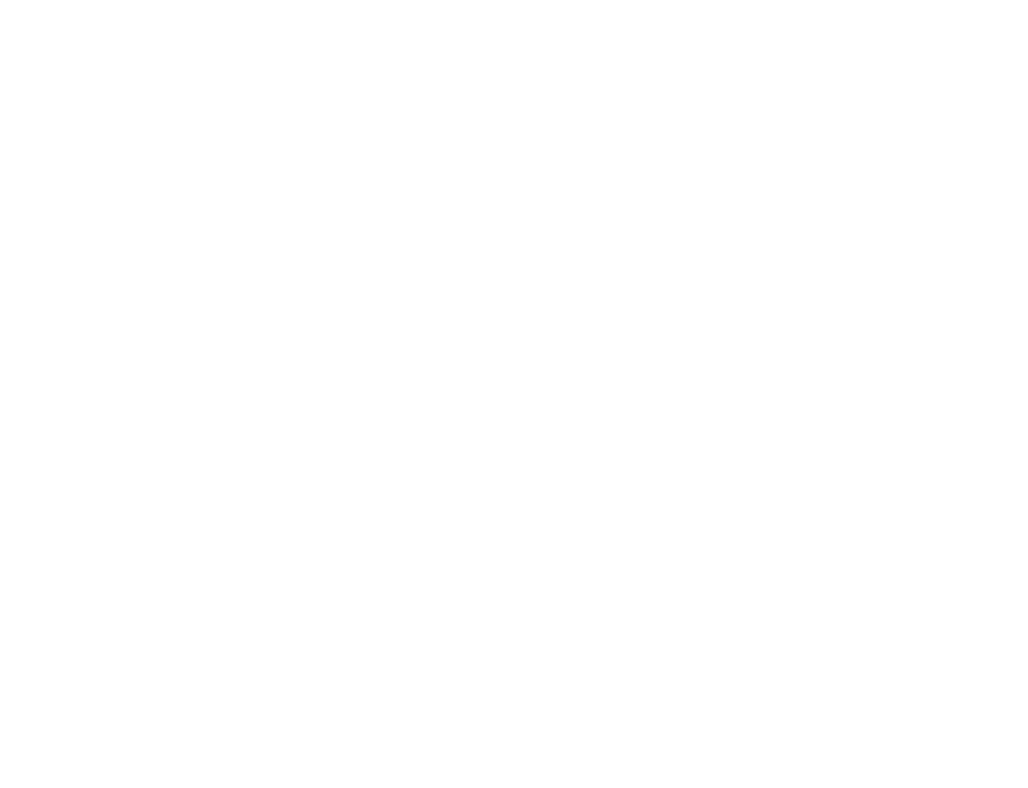
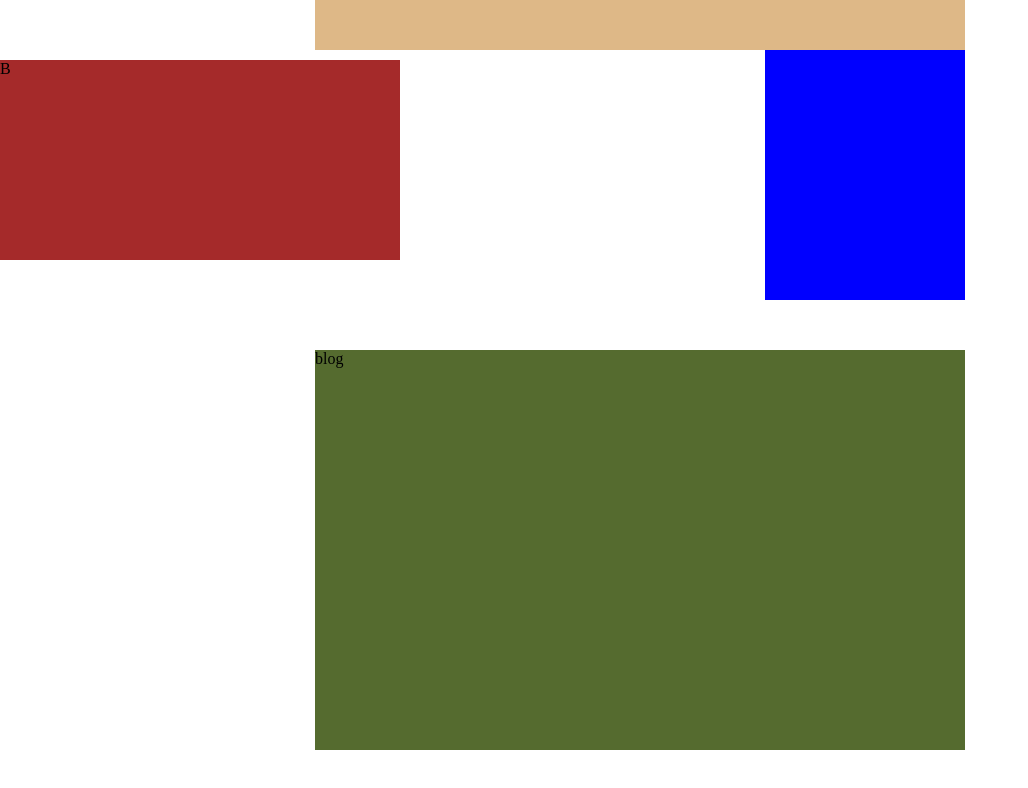
Before and after one commit to HorroGlitch/positionnement_css, a website built with Vite: page index.html in a window 1280 px wide. Shown: the whole page, without its empty margins (0-1028 px from the left). Built offline with nearby package versions, Linux system fonts and the light colour scheme.

Commit message:
last commit

```diff
--- a/index.html
+++ b/index.html
@@ -4,10 +4,27 @@
     <meta charset="UTF-8" />
     <link rel="icon" type="image/svg+xml" href="/vite.svg" />
     <meta name="viewport" content="width=device-width, initial-scale=1.0" />
-    <title>Vite App</title>
+    <title>Position css</title>
   </head>
   <body>
-    <div id="app"></div>
+
+    <main>
+
+      <nav>
+        <ul>
+        </ul>
+      </nav>
+
+      <div class="aAndB">
+        <div class="divA">A</div>
+        <div class="divB">B</div>
+      </div>
+      <div class="blog">blog</div>
+
+    </main>
+
+    <footer></footer>
+
     <script type="module" src="/main.js"></script>
   </body>
 </html>
--- a/style.css
+++ b/style.css
@@ -0,0 +1,89 @@
+*{
+  margin: 0;
+  padding: 0;
+}
+
+body{
+  display: flex;
+  align-items: center;
+  justify-content: center;
+  flex-direction: column;
+}
+
+nav{
+  width: 200px;
+  height: 50px;
+  background-color: burlywood;
+}
+
+.divA{
+  margin-top: 20px;
+  width: 200px;
+  height: 300px;
+  background-color: blue;
+}
+
+.divB{
+  margin-top: 50px;
+  width: 200px;
+  height: 200px;
+  background-color: brown;
+}
+
+.blog{
+  display: none;
+  width: 650px;
+  height: 400px;
+  background-color: darkolivegreen;
+}
+
+@media screen and (min-width: 650px) {
+  .blog{
+    margin-top: 350px;
+    display: flex;
+    width: 650px;
+    height: 400px;
+    background-color: darkolivegreen;
+  }
+
+  nav{
+    position: absolute;
+    z-index: 1;
+    width: 650px;
+    height: 50px;
+    background-color: burlywood;
+  }
+
+  .divA{
+    margin-top: 0px;
+    width: 200px;
+    height: 300px;
+    background-color: blue;
+    position: absolute;
+    top: 0px;
+  }
+
+  .divB{
+    margin-top: 60px;
+    position: absolute;
+    left: 0px;
+    margin-left: 0px;
+    width: 400px;
+    height: 200px;
+    background-color: brown;
+  }
+
+  .aAndB{
+    display: flex;
+    flex-direction: row-reverse;
+  }
+
+  body{
+    display: flex;
+    align-items: center;
+    justify-content: center;
+    flex-direction: column;
+  }
+
+
+}
```
